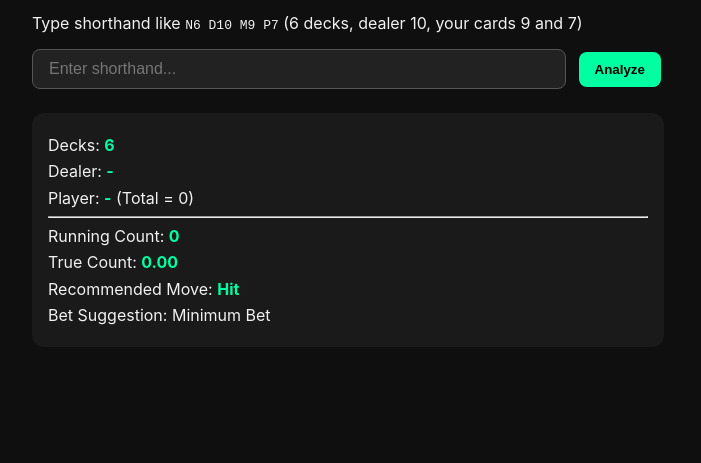
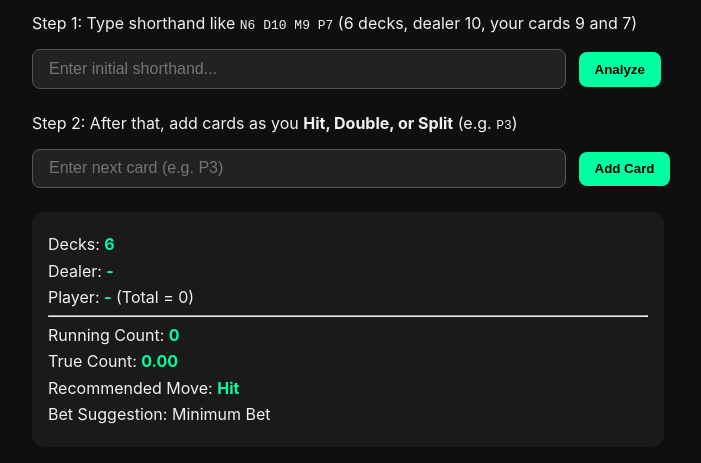
Before and after one commit to benjaminblender/blackjack, a plain HTML site: page index.html in a window 1280 px wide. Both pictures are taken after a click on the button "Analyze". Shown: the part 95-558 px from the top of the page, without its empty margins (0-701 px from the left). Drawn offline with Linux system fonts and the light colour scheme.

Commit message:
Update index.html

```diff
--- a/index.html
+++ b/index.html
@@ -40,6 +40,9 @@
       border-radius: 12px;
       max-width: 600px;
     }
+    .section {
+      margin-top: 1.5rem;
+    }
     .stat { margin: 0.4rem 0; }
     .highlight { color: #00ffa0; font-weight: bold; }
     .warning { color: #ff5555; font-weight: bold; }
@@ -47,10 +50,18 @@
 </head>
 <body>
   <h1>🃏 Blackjack Analyzer</h1>
-  <p>Type shorthand like <code>N6 D10 M9 P7</code> (6 decks, dealer 10, your cards 9 and 7)</p>
+  <p>Step 1: Type shorthand like <code>N6 D10 M9 P7</code> (6 decks, dealer 10, your cards 9 and 7)</p>
 
-  <input id="cmd" placeholder="Enter shorthand..." />
-  <button onclick="processInput()">Analyze</button>
+  <div>
+    <input id="setup" placeholder="Enter initial shorthand..." />
+    <button onclick="processInput()">Analyze</button>
+  </div>
+
+  <div class="section">
+    <p>Step 2: After that, add cards as you <b>Hit, Double, or Split</b> (e.g. <code>P3</code>)</p>
+    <input id="addCard" placeholder="Enter next card (e.g. P3)" />
+    <button onclick="addCard()">Add Card</button>
+  </div>
 
   <div class="output" id="output"></div>
 
@@ -114,7 +125,7 @@
       return total;
     }
 
-    // ====== BASIC STRATEGY (simplified core) ======
+    // ====== BASIC STRATEGY (simplified) ======
     function basicStrategy(playerTotal, dealerUp, isSoft) {
       if (isSoft) {
         if (playerTotal >= 19) return "Stand";
@@ -131,23 +142,13 @@
       }
     }
 
-    // ====== MAIN PROCESS ======
-    function processInput() {
-      resetState();
-      const input = document.getElementById("cmd").value;
-      parseInput(input);
-
-      // update count
-      const allCards = [dealerCard, ...playerCards].filter(Boolean);
-      for (let c of allCards) updateCount(c);
-
+    function updateDisplay() {
       const playerTotal = handTotal(playerCards);
       const isSoft = playerCards.includes('A') && playerTotal <= 21 && playerTotal - 11 < 10;
       const dealerVal = cardValue(dealerCard);
       const trueCount = calcTrueCount();
       const strategy = basicStrategy(playerTotal, dealerVal, isSoft);
 
-      // Bet suggestion
       let betAdvice = "Minimum Bet";
       if (trueCount >= 2) betAdvice = "Increase Bet (Edge!)";
       else if (trueCount <= -1) betAdvice = "Reduce Bet";
@@ -163,6 +164,27 @@
         <div class="stat">Bet Suggestion: <span class="${trueCount >= 2 ? 'highlight' : (trueCount <= -1 ? 'warning' : '')}">${betAdvice}</span></div>
       `;
     }
+
+    // ====== INITIAL HAND PROCESS ======
+    function processInput() {
+      resetState();
+      const input = document.getElementById("setup").value;
+      parseInput(input);
+      const allCards = [dealerCard, ...playerCards].filter(Boolean);
+      for (let c of allCards) updateCount(c);
+      updateDisplay();
+    }
+
+    // ====== ADDITIONAL CARD INPUT ======
+    function addCard() {
+      const input = document.getElementById("addCard").value.trim().toUpperCase();
+      if (!input) return;
+      const card = input.startsWith("P") ? input.slice(1) : input;
+      playerCards.push(card);
+      updateCount(card);
+      document.getElementById("addCard").value = "";
+      updateDisplay();
+    }
   </script>
 </body>
 </html>
```
